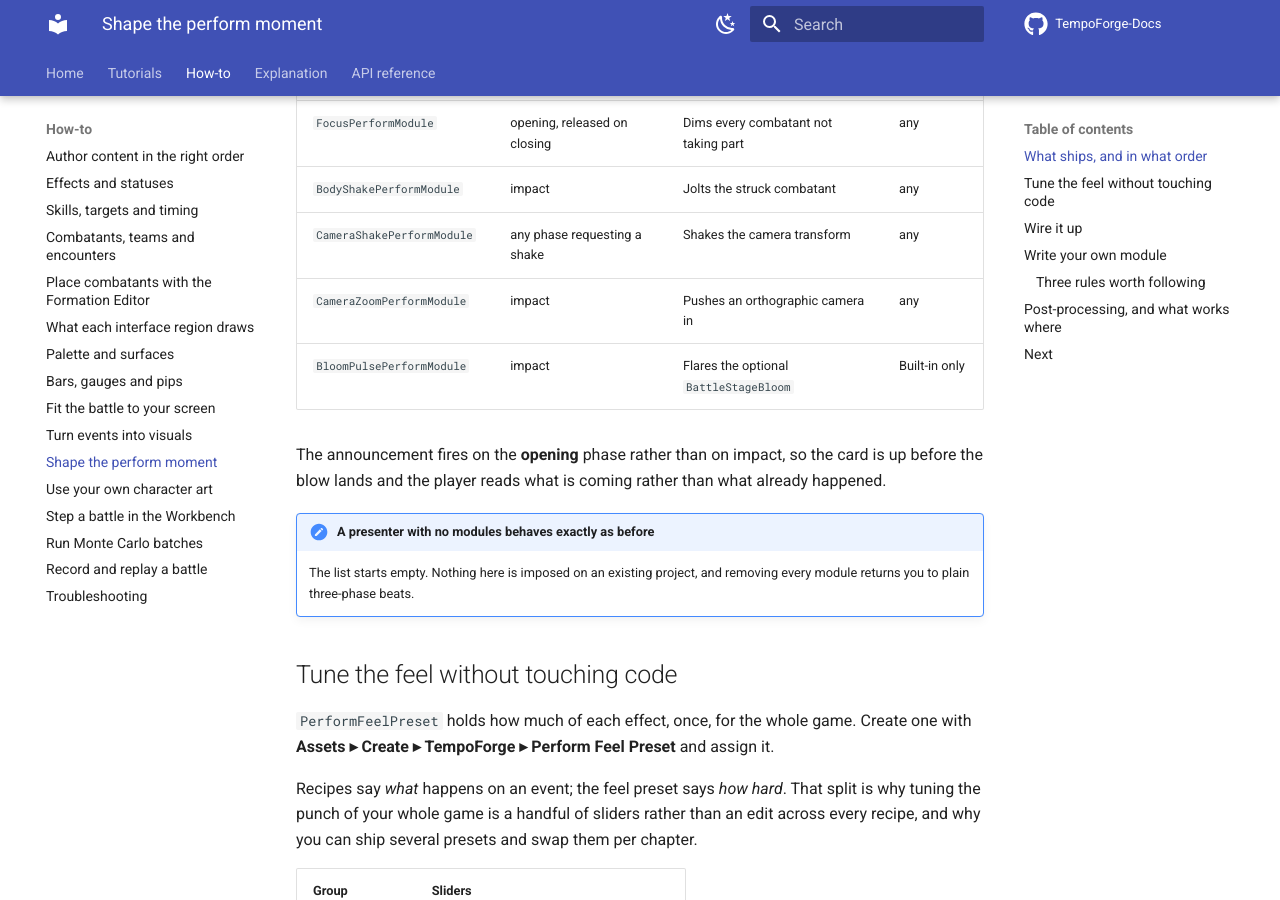
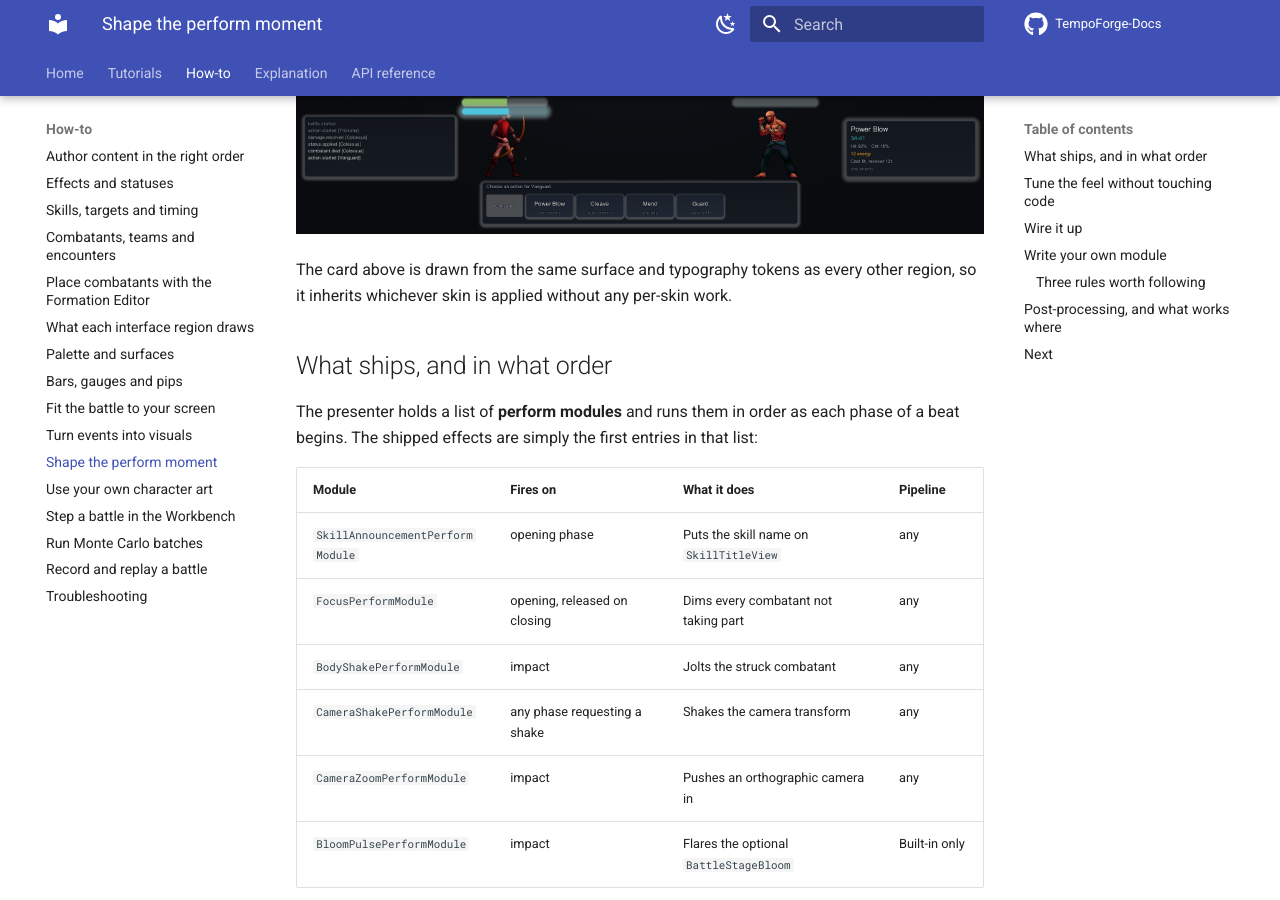
Before and after one commit to FernandoSLuz/TempoForge-Docs, an MkDocs documentation site: the page built from docs/how-to/the-perform-moment.md, in a window 1280 px wide and 900 px high, scrolled down 541 px. Built offline with MkDocs 1.6.1 and Material for MkDocs 9.7.7, drawn with Linux system fonts in a browser that asks for light colours; comment, search, counter and statistics services are not loaded.

Commit message:
Show the perform moment
The page described the announcement without showing it. The screenshot is the
one thing a still frame can convey about a moment that is otherwise motion, and
it is what the package is sold on.

Co-Authored-By: Claude Opus 5 (1M context) <noreply@anthropic.com>

```diff
--- a/docs/how-to/the-perform-moment.md
+++ b/docs/how-to/the-perform-moment.md
@@ -7,6 +7,11 @@ replace any part of it with your own.
 
 You need a bound presenter ([guide 3](../tutorials/show-the-battle.md)) and recipes that name
 keys ([Turn events into visuals](presentation-recipes.md)).
+
+![The skill title card announcing a skill mid-battle](../assets/images/hero-perform.png)
+
+The card above is drawn from the same surface and typography tokens as every other region, so it
+inherits whichever skin is applied without any per-skin work.
 
 ## What ships, and in what order
 
```
Also changed, not shown: docs/assets/images/hero-perform.png (added).
